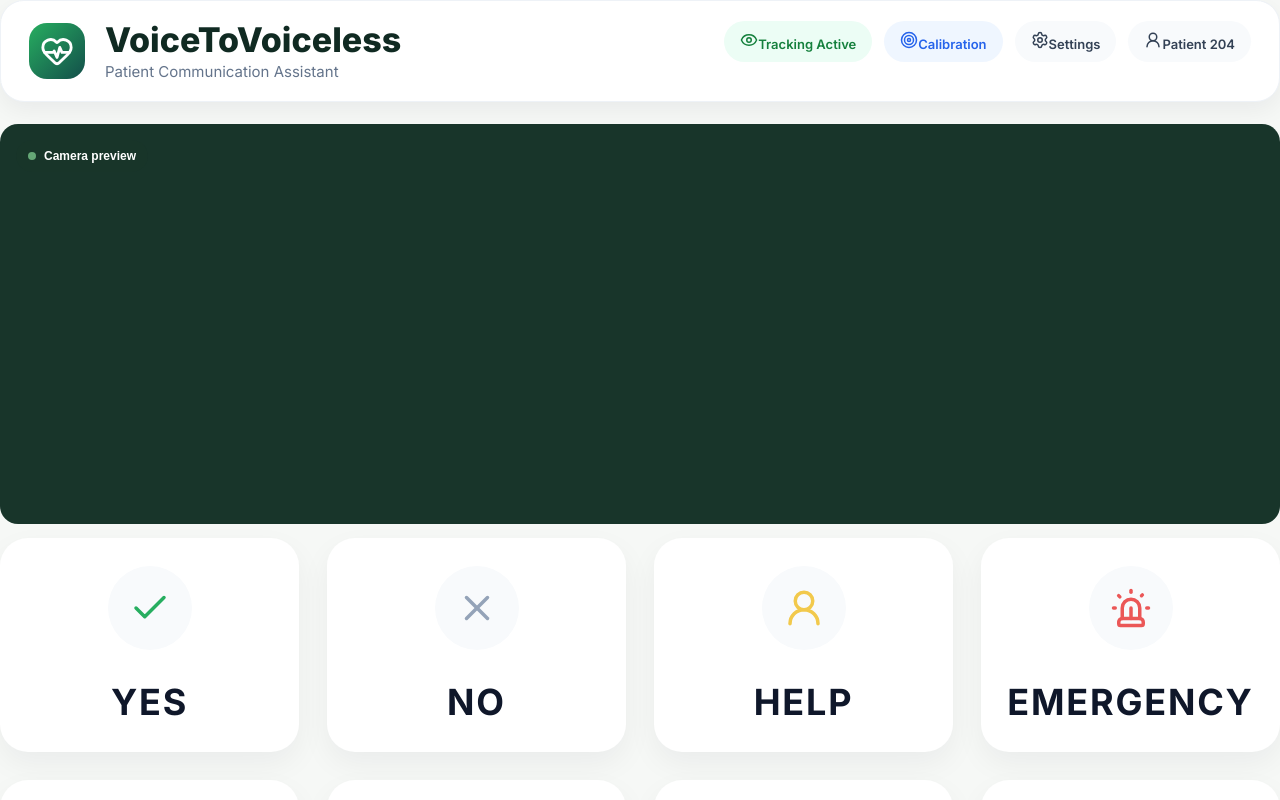
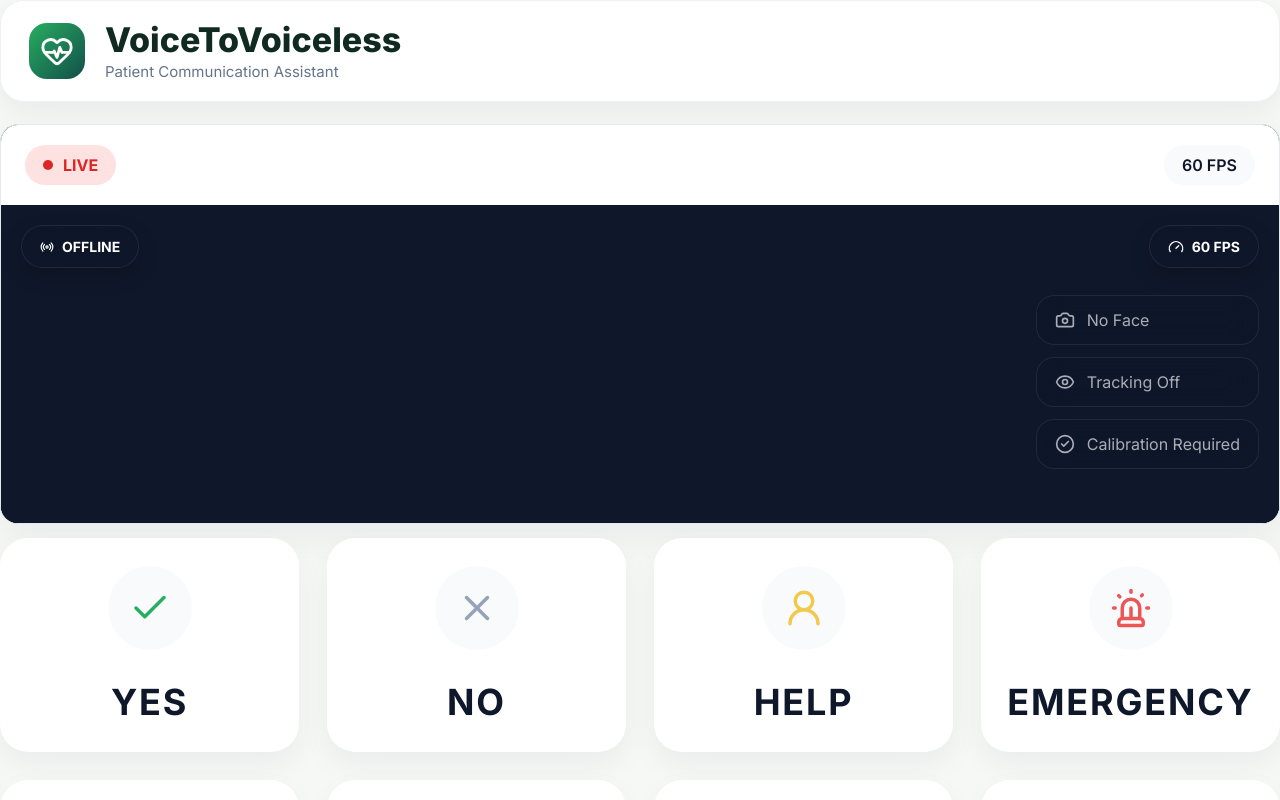
Before and after one commit to Voice-To-Voiceless/Voice-To-Voiceless, a React (Vite) app in the folder app/frontend/: page / in a window 1280 px wide. Shown: the top 800 px of the page. Built offline with nearby package versions, Linux system fonts and the light colour scheme.

Commit message:
Integrate reusable camera components into browser tracking interface

```diff
--- a/app/frontend/src/browser/BrowserTrackingApp.tsx
+++ b/app/frontend/src/browser/BrowserTrackingApp.tsx
@@ -12,6 +12,9 @@ import { ActionDefinition, ActionId, COMMUNICATION_ACTIONS } from '../types/comm
 import { NormalizedGazePoint } from '../vision/gazeTypes';
 import AppLayout from "../components/layout/AppLayout";
 import CommunicationBoard from "../components/communication/CommunicationBoard";
+import { CameraPanel } from "../components/camera/CameraPanel";
+import CameraPreview from "../components/camera/CameraPreview";
+import CameraOverlay from "../components/camera/CameraOverlay";
 
 import type { CommunicationAction } from "../components/communication";
 
@@ -32,43 +35,6 @@ const CALIBRATION_TARGETS = [
   { x: 0.5, y: 0.9 },
   { x: 0.9, y: 0.9 },
 ];
-
-type CameraOverlayProps = {
-  isLive: boolean;
-  fps: number;
-  faceDetected: boolean;
-  trackingActive: boolean;
-  calibrationComplete: boolean;
-};
-
-function CameraPanel({ children }: { children: React.ReactNode }) {
-  return <section className="camera-panel">{children}</section>;
-}
-
-function CameraPreview({ children }: { children: React.ReactNode }) {
-  return <div className="camera-preview-container">{children}</div>;
-}
-
-function CameraOverlay({
-  isLive,
-  fps,
-  faceDetected,
-  trackingActive,
-  calibrationComplete,
-}: CameraOverlayProps) {
-  return (
-    <div className="camera-overlay">
-      <span className="camera-status-dot" />
-      {trackingActive
-        ? `Eye tracking active | ${fps} FPS${calibrationComplete ? ' | calibrated' : ''}`
-        : isLive
-          ? faceDetected
-            ? 'Face detected'
-            : 'Looking for a face'
-          : 'Camera preview'}
-    </div>
-  );
-}
 
 export function BrowserTrackingApp() {
   const videoRef = useRef<HTMLVideoElement>(null);
@@ -578,7 +544,7 @@ export function BrowserTrackingApp() {
       )}
       <Header
       />
-      <CameraPanel>
+      <CameraPanel isLive={tracking} fps={60}>
         <CameraPreview>
           <video
             ref={videoRef}
--- a/app/frontend/src/components/camera/CameraOverlay/CameraOverlay.css
+++ b/app/frontend/src/components/camera/CameraOverlay/CameraOverlay.css
@@ -8,64 +8,102 @@
     display: flex;
     justify-content: space-between;
     align-items: center;
+
+    z-index: 10;
 }
 
 .camera-overlay__live,
 .camera-overlay__fps {
+
     display: flex;
     align-items: center;
     gap: 8px;
 
-    padding: 10px 18px;
+    padding: 12px 18px;
 
     border-radius: 999px;
 
-    background: rgba(15, 23, 42, .75);
+    background: rgba(15,23,42,.78);
 
-    backdrop-filter: blur(12px);
+    backdrop-filter: blur(18px);
+
+    border: 1px solid rgba(255,255,255,.08);
 
     color: white;
 
-    font-weight: 600;
+    font-size: 14px;
+    font-weight: 700;
+
+    box-shadow:
+        0 8px 20px rgba(0,0,0,.18);
 }
 
 .camera-overlay__live--active {
-    background: rgba(220,38,38,.92);
+
+    background:
+        rgba(220,38,38,.92);
 }
 
 .camera-overlay__status {
+
     position: absolute;
 
+    top: 90px;
     right: 20px;
-    top: 90px;
 
     display: flex;
     flex-direction: column;
 
-    gap: 14px;
+    gap: 12px;
+
+    z-index: 10;
 }
 
 .camera-overlay__status-item {
+
     display: flex;
     align-items: center;
 
     gap: 12px;
 
+    min-width: 220px;
+
     padding: 14px 18px;
 
-    border-radius: 16px;
+    border-radius: 18px;
 
-    background: rgba(15,23,42,.72);
+    background:
+        rgba(15,23,42,.72);
 
-    backdrop-filter: blur(12px);
+    backdrop-filter: blur(18px);
 
-    color: white;
+    border: 1px solid rgba(255,255,255,.08);
 
-    min-width: 220px;
+    color: rgba(255,255,255,.65);
 
-    transition: .25s;
+    transition:
+        background .25s,
+        color .25s,
+        transform .25s;
+}
+
+.camera-overlay__status-item svg {
+
+    width:20px;
+    height:20px;
 }
 
 .camera-overlay__status-item--active {
-    border-left: 4px solid #27AE60;
+
+    background:
+        rgba(24,95,65,.92);
+
+    color:white;
+
+    transform:translateX(-4px);
 }
+
+.camera-overlay__status-item--active svg{
+
+    color:#34D399;
+}
--- a/app/frontend/src/components/camera/CameraOverlay/CameraOverlay.tsx
+++ b/app/frontend/src/components/camera/CameraOverlay/CameraOverlay.tsx
@@ -43,19 +43,31 @@ export default function CameraOverlay({
 
                 <StatusItem
                     icon={<Camera size={18} />}
-                    label="Face Detected"
+                    label={
+                        faceDetected
+                            ? "Face Detected"
+                            : "No Face"
+                    }
                     active={faceDetected}
                 />
 
                 <StatusItem
                     icon={<Eye size={18} />}
-                    label="Eye Tracking"
+                    label={
+                        trackingActive
+                            ? "Eye Tracking"
+                            : "Tracking Off"
+                    }
                     active={trackingActive}
                 />
 
                 <StatusItem
                     icon={<CircleCheck size={18} />}
-                    label="Calibration"
+                    label={
+                        calibrationComplete
+                            ? "Calibration Ready"
+                            : "Calibration Required"
+                    }
                     active={calibrationComplete}
                 />
 
--- a/app/frontend/src/components/camera/CameraPanel/CameraPanel.tsx
+++ b/app/frontend/src/components/camera/CameraPanel/CameraPanel.tsx
@@ -40,7 +40,7 @@ export default function CameraPanel({
             <h3>Eye Tracking Active</h3>
 
             <p>
-                Look at an option to select it.
+                Look at an option to communicate.
             </p>
 
         </div>
--- a/app/frontend/src/components/layout/Header/Header.tsx
+++ b/app/frontend/src/components/layout/Header/Header.tsx
@@ -36,32 +36,6 @@ export default function Header() {
 
             </div>
 
-            <div className="app-header__actions">
-
-                <Badge
-                    icon={<Eye size={18} />}
-                    label="Tracking Active"
-                    variant="success"
-                />
-
-                <Badge
-                    icon={<Target size={18} />}
-                    label="Calibration"
-                    variant="info"
-                />
-
-                <Badge
-                    icon={<Settings size={18} />}
-                    label="Settings"
-                />
-
-                <Badge
-                    icon={<UserRound size={18} />}
-                    label="Patient 204"
-                />
-
-            </div>
-
         </header>
     );
 }
```
